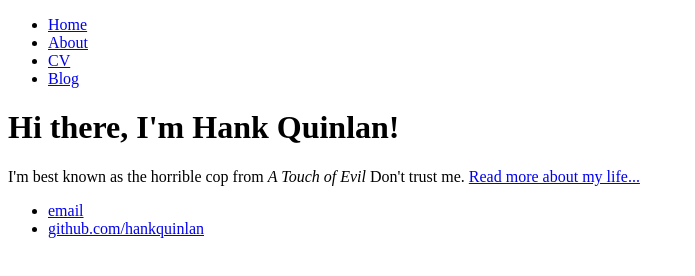
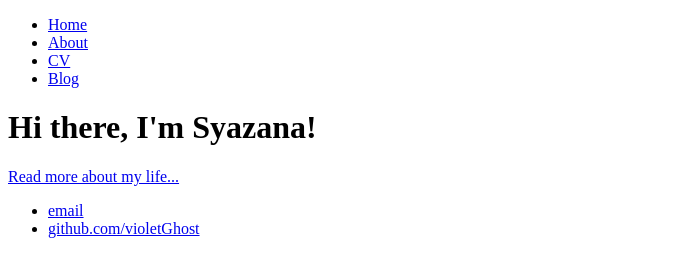
Before and after one commit to violetGhost/violetGhost.github.io, a plain HTML site: page index.html in a window 1280 px wide. Shown: the whole page, without its empty margins (0-695 px from the left). Drawn offline with Linux system fonts and the light colour scheme.

Commit message:
Update index.html
edit index

```diff
--- a/index.html
+++ b/index.html
@@ -1,7 +1,7 @@
 <!DOCTYPE html>
 <html>
 	<head>
-		<title>Hank Quinlan, Horrible Cop</title>
+		<title>Syazana Abdul Wahab, Java Developer</title>
 	</head>
 	<body>
 		<nav>
@@ -14,14 +14,14 @@
 		</nav>
 		<div class="container">
     		<div class="blurb">
-        		<h1>Hi there, I'm Hank Quinlan!</h1>
-				<p>I'm best known as the horrible cop from <em>A Touch of Evil</em> Don't trust me. <a href="/about">Read more about my life...</a></p>
+        		<h1>Hi there, I'm Syazana!</h1>
+				<p><a href="/about">Read more about my life...</a></p>
     		</div><!-- /.blurb -->
 		</div><!-- /.container -->
 		<footer>
     		<ul>
-        		<li><a href="mailto:hankquinlanhub@gmail.com">email</a></li>
-        		<li><a href="https://github.com/hankquinlan">github.com/hankquinlan</a></li>
+        		<li><a href="mailto:syazana.suzane@gmail.com">email</a></li>
+        		<li><a href="https://github.com/violetGhost">github.com/violetGhost</a></li>
 			</ul>
 		</footer>
 	</body>
```
